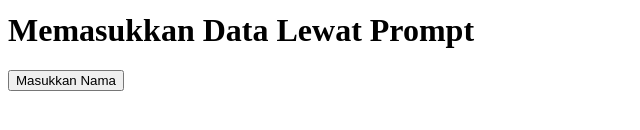
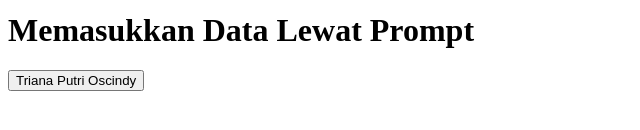
Before and after one commit to Trianaputrioscindy/PraktikumWebsite-, a plain HTML site: page praktikum5no1.html in a window 1280 px wide. Shown: the part 340-470 px from the top of the page, 0-640 px from the left. Drawn offline with Linux system fonts and the light colour scheme.

Commit message:
Update praktikum5no1.html

```diff
--- a/praktikum5no1.html
+++ b/praktikum5no1.html
@@ -35,7 +35,7 @@
 <body>
     <p>
         <script language="JavaScript">
-        function Triana Putri Oscindy() {
+        function namaAnda() {
             let nama = prompt("Triana Putri Oscindy");
             if (nama != null) {
                 alert("Halo " + nama + "!");
@@ -45,7 +45,7 @@
 
     <form name="Penghitung">
         <h1>Memasukkan Data Lewat Prompt</h1>
-        <input type="button" value="Masukkan Nama" onclick="namaAnda()"/>
+        <input type="button" value="Triana Putri Oscindy" onclick="namaAnda()"/>
     </form>
     </p>
 </body>
```
